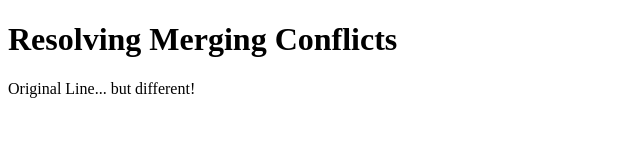
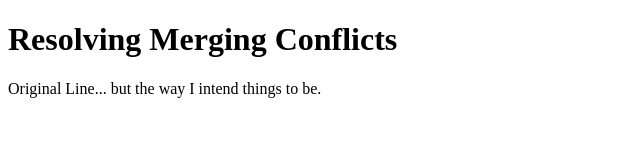
Before and after one commit to jonritchie52/Lab5A-Resolving-Merge-Comflicts, a plain HTML site: page index.html in a window 1280 px wide. Shown: the whole page, without its empty margins (0-640 px from the left). Drawn offline with Linux system fonts and the light colour scheme.

Commit message:
Uh actually no
You can't do that

```diff
--- a/index.html
+++ b/index.html
@@ -8,6 +8,6 @@
 
     <body>
         <h1>Resolving Merging Conflicts</h1>
-        <p>Original Line... but different!</p>
+        <p>Original Line... but the way I intend things to be.</p>
     </body>
 </html>
```
